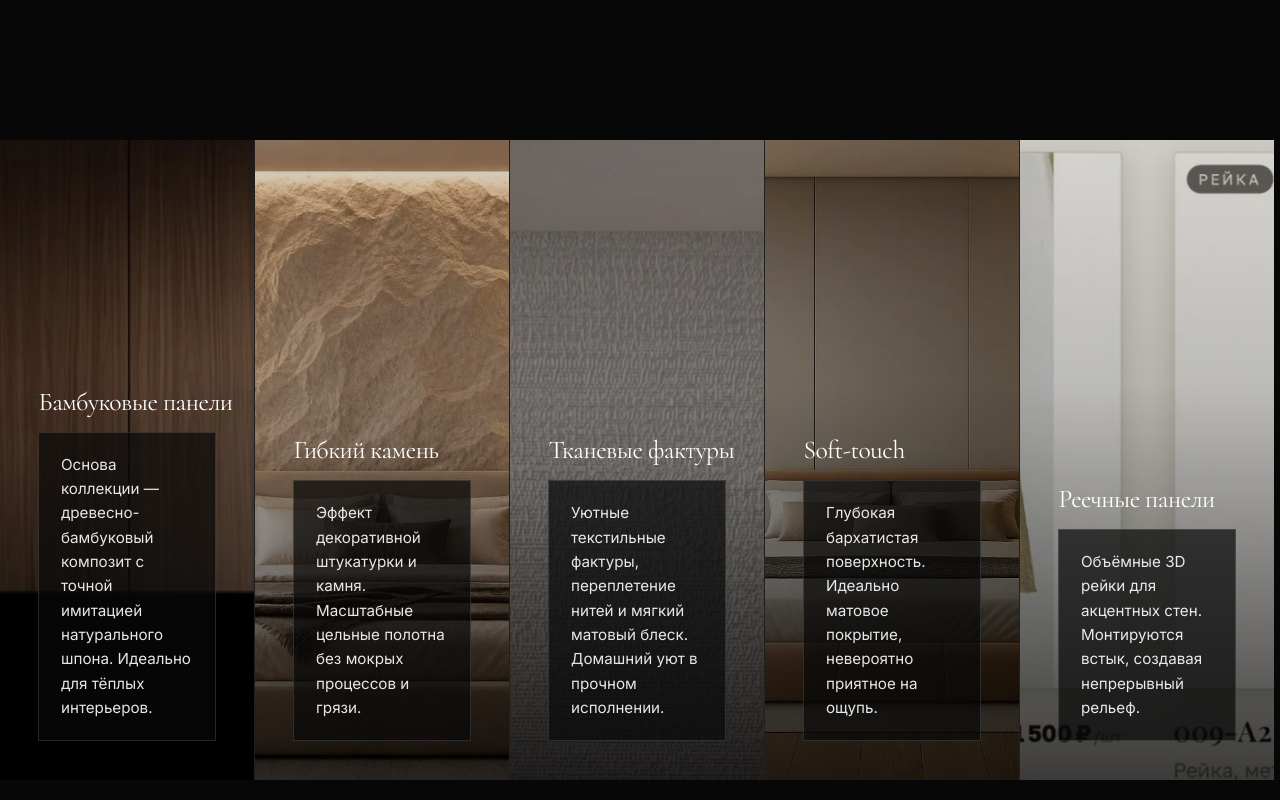
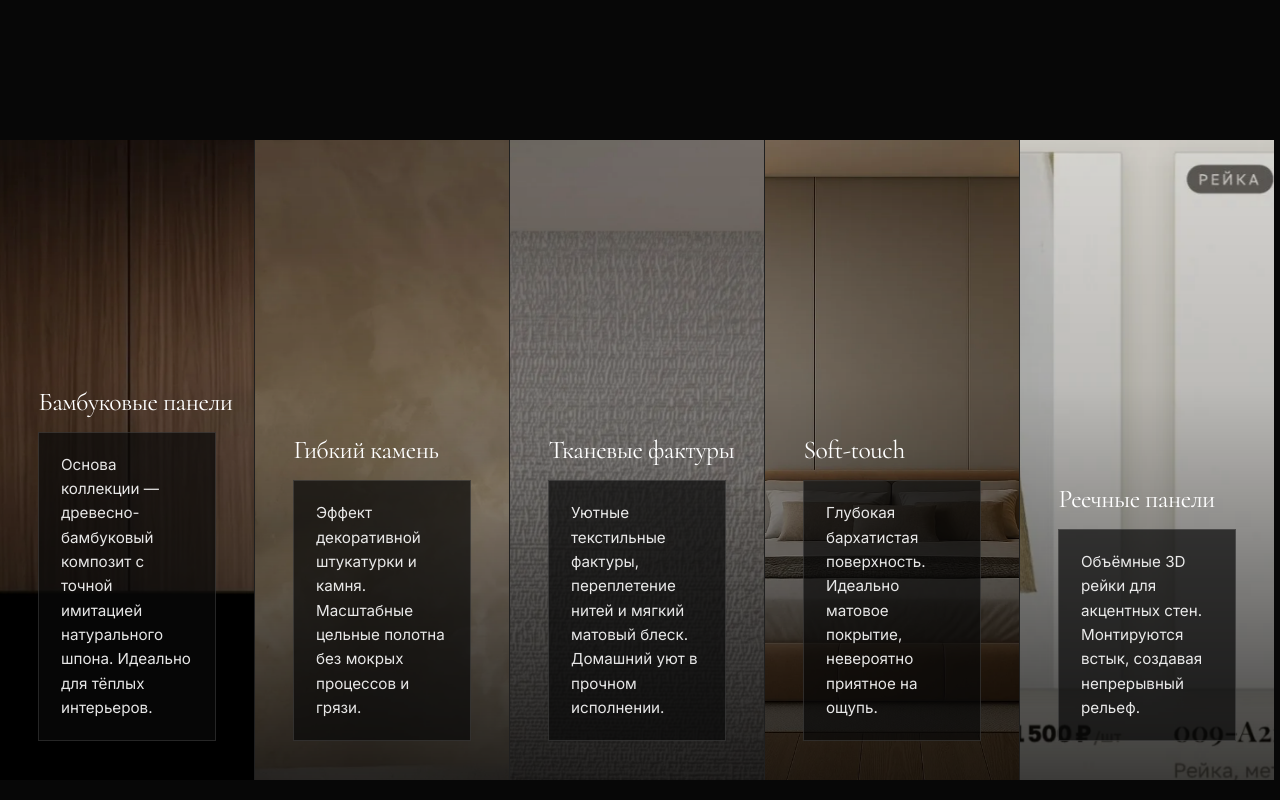
Before and after one commit to spayzik/sitedomera, a React (Vite) app: page / in a window 1280 px wide. Shown: the part 4020-4820 px from the top of the page. Built offline with nearby package versions, Linux system fonts and the light colour scheme.

Commit message:
fix: заменить удалённое фото в категории гибкого камня

```diff
--- a/src/components/CategoriesTeaser.tsx
+++ b/src/components/CategoriesTeaser.tsx
@@ -11,7 +11,7 @@ const categories = [
   {
     id: 'stone',
     title: 'Гибкий камень',
-    bg: 'catalog/hero/hero-new.webp',
+    bg: 'catalog/rooms/room-plaster.webp',
     text: 'Эффект декоративной штукатурки и камня. Масштабные цельные полотна без мокрых процессов и грязи.',
   },
   {
```
